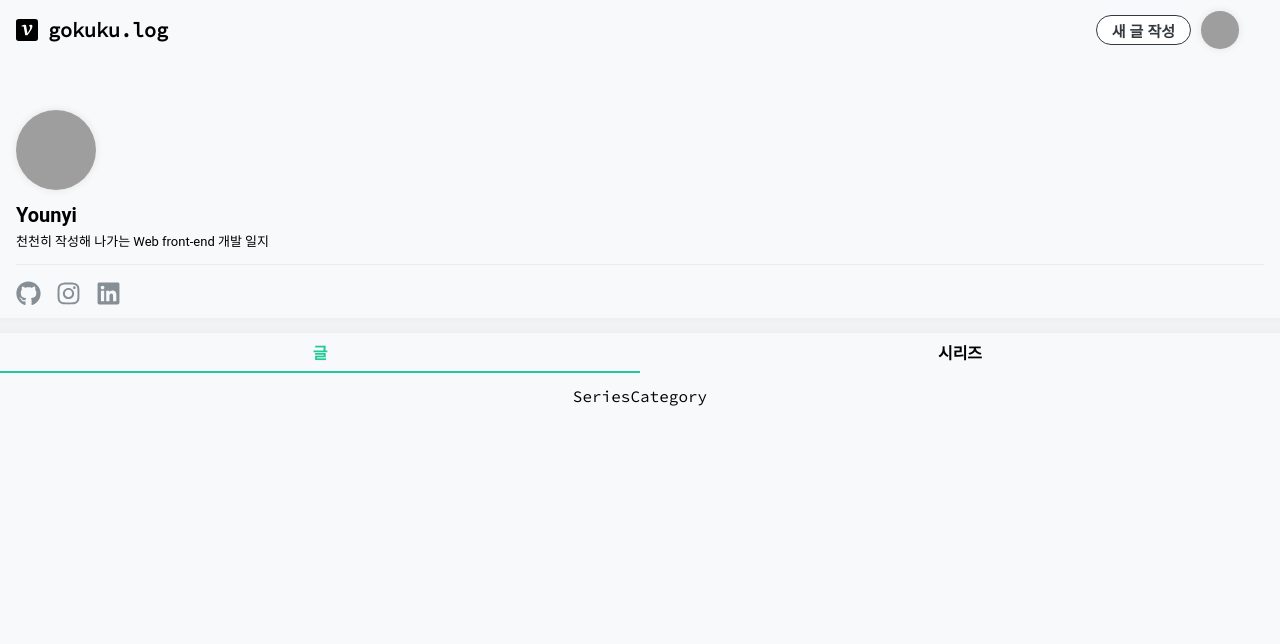
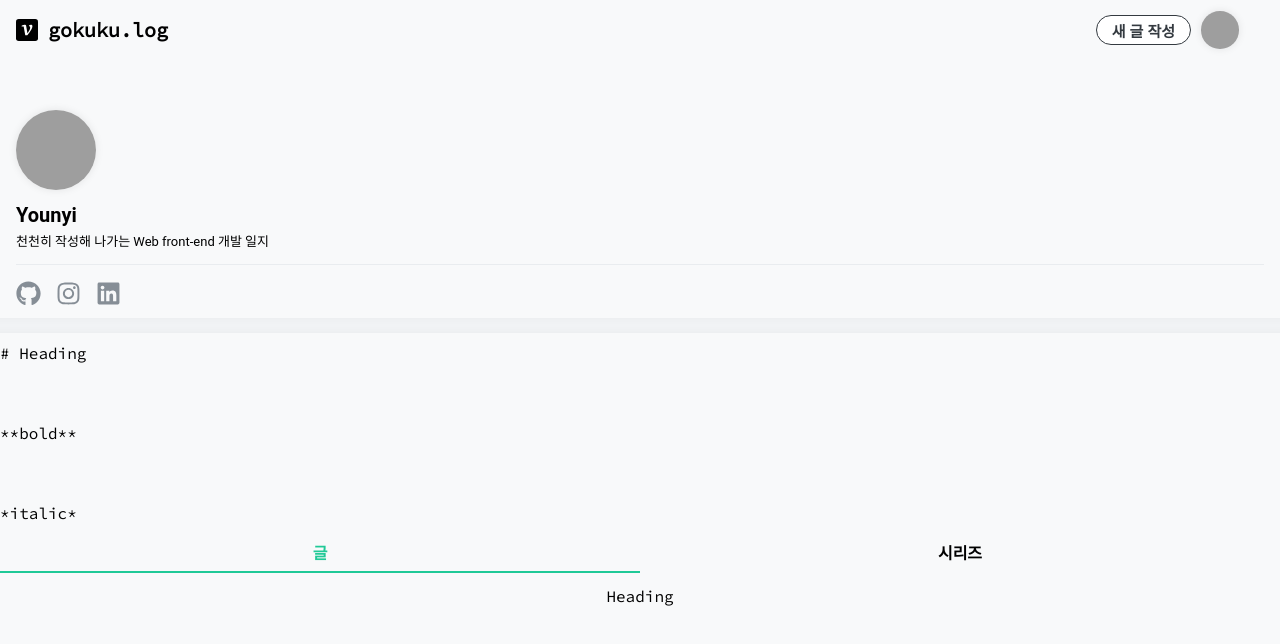
Before and after one commit to WE-SOPT-29th-Web-Part/Younyi-Kim, a React (Create React App) app in the folder Velog_Clone_React/: page /series in a window 1280 px wide. Shown: the top 644 px of the page. Built offline with nearby package versions, Linux system fonts and the light colour scheme; data requests are answered from the project's data file; grey boxes are pictures that could not be loaded; some icons are missing.

Commit message:
markdown library test

```diff
--- a/Velog_Clone_React/mock-api.json
+++ b/Velog_Clone_React/mock-api.json
@@ -81,5 +81,20 @@
       "data": "",
       "date": "2021년 11월 12일"
     }
+  ],
+  "series": [
+      {
+        "id": 7,
+        "title": "Series",
+        "body": "Series 사용함~~~",
+        "summary": "아자뵤 솝트",
+        "series": "",
+        "tags": [
+          "솝트"
+        ],
+        "thumbnail": "",
+        "data": "",
+        "date": "2021년 11월 12일"
+      }
   ]
 }
--- a/Velog_Clone_React/package.json
+++ b/Velog_Clone_React/package.json
@@ -14,6 +14,7 @@
         "react": "^17.0.2",
         "react-dom": "^17.0.2",
         "react-icons": "^4.3.1",
+        "react-markdown": "^7.1.0",
         "react-router-dom": "^6.0.1",
         "react-scripts": "4.0.3",
         "reset-css": "^5.0.1",
--- /dev/null
+++ b/Velog_Clone_React/src/components/MarkdownRender.jsx
@@ -0,0 +1,25 @@
+import ReactMarkdown from 'react-markdown';
+import styled from 'styled-components';
+
+const markdown = `
+    # Heading
+
+    **bold**
+
+    *italic*
+`;
+const MarkdownRender = () => {
+    return (
+        <MarkdownStyle>
+            <ReactMarkdown>{markdown}</ReactMarkdown>
+        </MarkdownStyle>
+    )
+}
+
+
+export default MarkdownRender
+
+const MarkdownStyle = styled.div`
+    font-size: 1rem;
+    line-height: 2.5rem;
+`;
--- a/Velog_Clone_React/src/pages/Home.jsx
+++ b/Velog_Clone_React/src/pages/Home.jsx
@@ -1,8 +1,9 @@
-import React from "react";
-import Header from "../components/common/Header";
-import Profile from "../components/home/Profile";
-import HomeNav from "../components/home/HomeNav";
-import { Outlet, Route } from "react-router";
+import React from 'react';
+import Header from '../components/common/Header';
+import Profile from '../components/home/Profile';
+import HomeNav from '../components/home/HomeNav';
+import { Outlet, Route } from 'react-router';
+import MarkdownRender from '../components/MarkdownRender';
 
 const Home = () => {
     return (
@@ -10,6 +11,7 @@ const Home = () => {
             <div>
                 <Header />
                 <Profile />
+                <MarkdownRender />
                 <HomeNav />
                 <Outlet />
             </div>
--- a/Velog_Clone_React/src/pages/SeriesCategory.jsx
+++ b/Velog_Clone_React/src/pages/SeriesCategory.jsx
@@ -1,7 +1,27 @@
-import React from "react";
-import styled from "styled-components";
+import React, { useState, useEffect } from 'react';
+import styled from 'styled-components';
+import { client } from '../libs/api';
+import ReactMarkdown from 'react-markdown';
+
 const SeriesCategory = () => {
-    return <StyledRoot>SeriesCategory</StyledRoot>;
+    // Data 받아오기
+    const [seriesData, setSeriesData] = useState([]);
+
+    const getSeriesData = async () => {
+        const { data } = await client.get('/series');
+        setSeriesData(data);
+        console.log(`data`, data);
+    };
+
+    useEffect(() => {
+        getSeriesData();
+    }, []);
+
+    return (
+        <StyledRoot>
+            <ReactMarkdown> # Heading</ReactMarkdown>
+        </StyledRoot>
+    );
 };
 
 export default SeriesCategory;
```
Also changed, not shown: Velog_Clone_React/src/components/home/Profile.jsx (+8 -8 lines), 1 other file (tests, documents, lock files or other folders).
